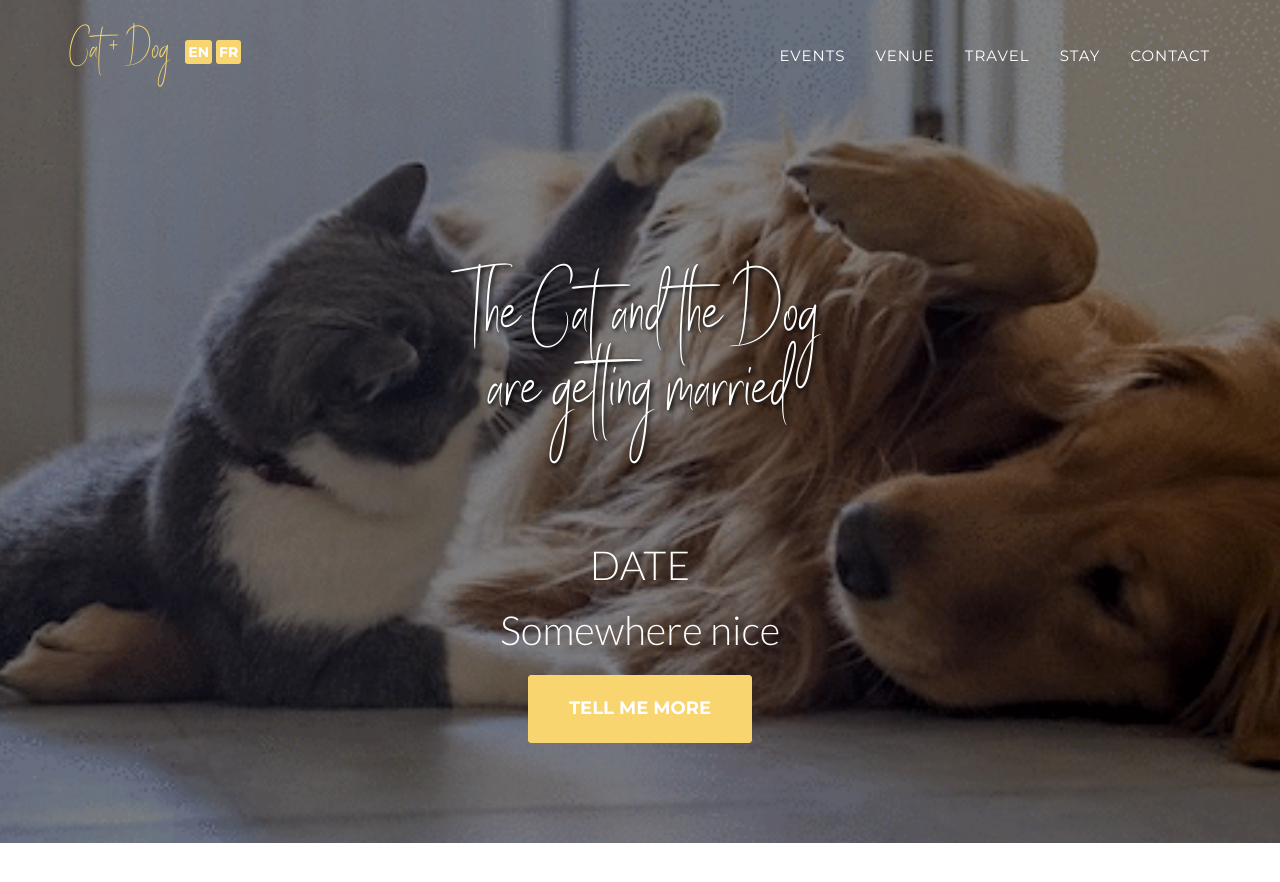
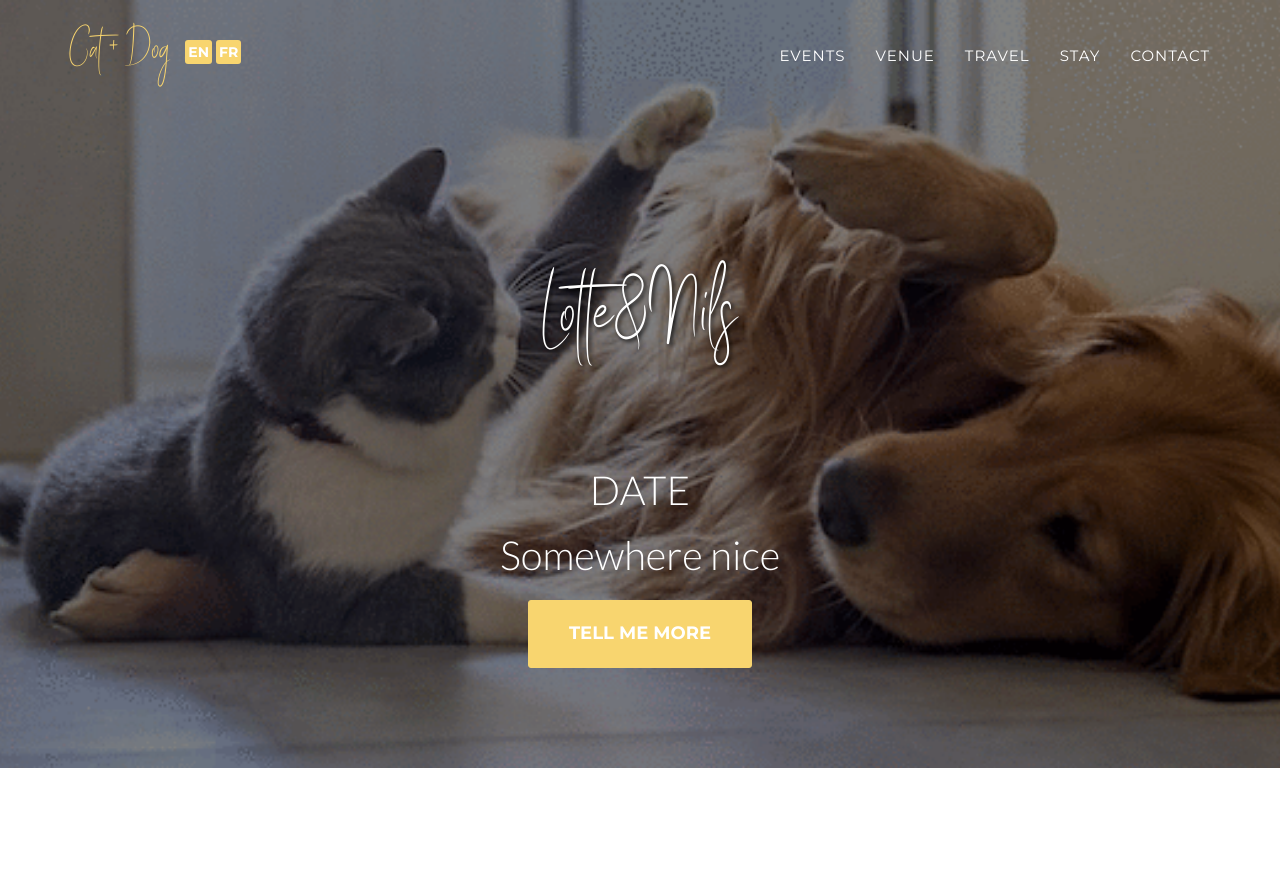
Before and after one commit to nlz-crtl/LN, a Jekyll site: the page built from index.html, in a window 1280 px wide and 900 px high. Shown: the top 882 px of the window. Built offline with Jekyll 4.4.1, drawn with Linux system fonts in a browser that asks for light colours; some web fonts are replaced.

Commit message:
Update header.html

```diff
--- a/_includes/en_data/header.html
+++ b/_includes/en_data/header.html
@@ -47,7 +47,7 @@
 <header>
     <div class="container">
         <div class="intro-text">
-            <div class="intro-heading">The Cat and the Dog<br>are getting married</div>
+            <div class="intro-heading">Lotte&Nils</div>
             <div class="intro-lead-in">DATE</div>
             <div class="intro-lead-in">Somewhere nice</div>
             <a href="#events" class="page-scroll btn btn-xl">Tell Me More</a>
```
